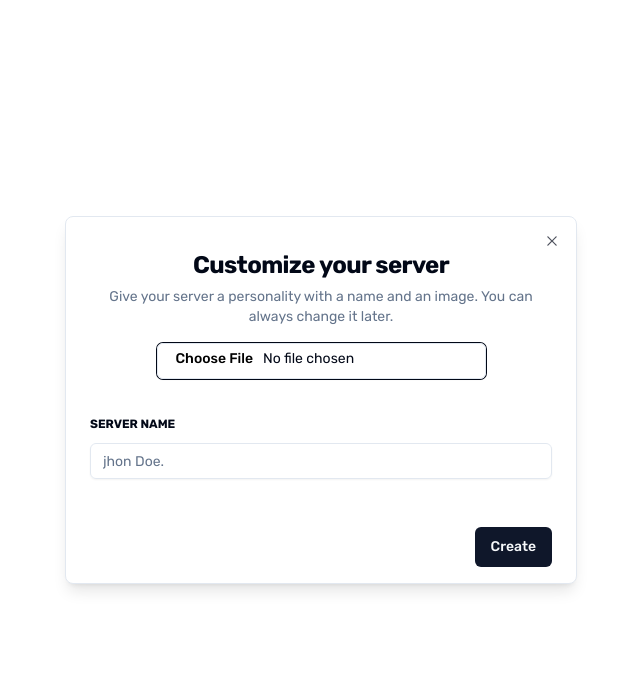
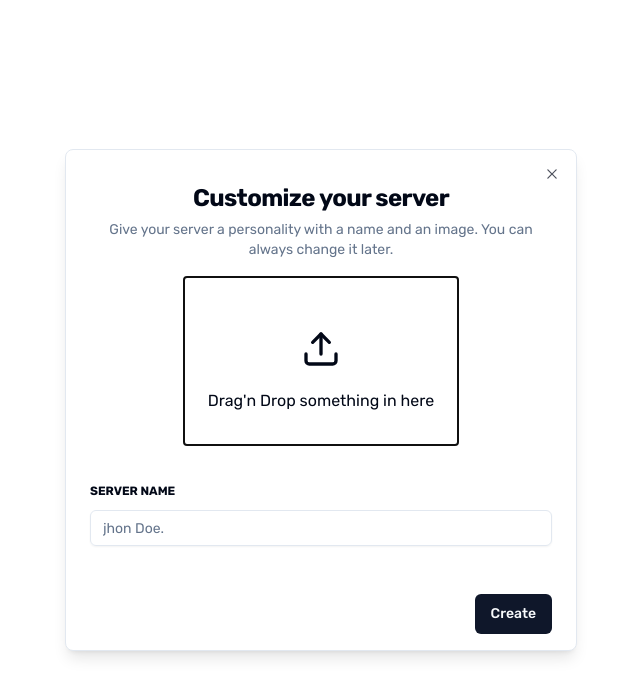
Before and after one commit to majidzahedi/discord-clone, a Next.js app: page /en in a window 1280 px wide. Shown: the top 696 px of the page, without its empty margins (319-959 px from the left). Built offline with nearby package versions, Linux system fonts and the light colour scheme.

Commit message:
feat: dropzone-uploader partly done

```diff
--- a/app/(backend)/api/servers/route.ts
+++ b/app/(backend)/api/servers/route.ts
@@ -1,10 +1,13 @@
 import { NextRequest, NextResponse } from 'next/server'
 
+// TODO: complete createServer function
 const createServer = async (req: NextRequest) => {
-  const body = await req.json()
-
-  console.log(body)
-  return new NextResponse('hello')
+  try {
+    const body = await req.json()
+    return new NextResponse(body)
+  } catch (error) {
+    return new NextResponse(`CREATE_SERVER: ${error} `, { status: 500 })
+  }
 }
 
 export { createServer as POST }
--- a/components/drop-zone.tsx
+++ b/components/drop-zone.tsx
@@ -1,8 +1,50 @@
-import React from 'react'
+import React, { useEffect, useState } from 'react'
 import { Input } from '@/components/ui/input'
+import { useDropzone } from 'react-dropzone'
+import { Upload } from 'lucide-react'
+import useUploader from '@/hooks/use-upload'
 
-function DropZoneUploader({ props }) {
-  return <Input type="file" {...props} />
+interface UploaderProps {
+  setValue:any
+}
+
+// WARN: refactor needed obviously
+// TODO: make it a headless component
+function DropZoneUploader({setValue}: UploaderProps) {
+  const [uploading, setIsUploading] = useState(false)
+  const { acceptedFiles, getRootProps, getInputProps } = useDropzone({
+    disabled: uploading,
+  })
+
+  const { setFile } = useUploader({
+    onStart: () => setIsUploading(true),
+    onComplete: (data) => {
+      const location = data?.data?.location
+      setValue(location)
+      console.log(location)
+      setIsUploading(false)
+    },
+    onError: (e) => console.log('UPLOAD_ERROR', e),
+  })
+
+  useEffect(() => {
+    if (acceptedFiles.length > 0) {
+      setFile(acceptedFiles[0])
+    }
+  }, [acceptedFiles])
+
+  return (
+    <section className="border border-dashed">
+      <div
+        {...getRootProps()}
+        className="disable:bg-white flex flex-col items-center space-y-5 px-6 py-8"
+      >
+        <Input {...getInputProps()} />
+        <Upload className="h-10 w-10" />
+        <p>Drag'n Drop something in here</p>
+      </div>
+    </section>
+  )
 }
 
 export default DropZoneUploader
--- a/components/modals/initial-modal.tsx
+++ b/components/modals/initial-modal.tsx
@@ -20,7 +20,7 @@ import { Input } from '@/components/ui/input'
 import { useTranslations } from 'next-intl'
 import { Form, FormControl, FormField, FormItem, FormLabel } from '../ui/form'
 import { Button } from '../ui/button'
-import useUploader from '@/hooks/use-upload'
+import DropZoneUploader from '@/components/drop-zone'
 
 const formSchema = z.object({
   name: z.string().min(1, {
@@ -48,12 +48,13 @@ export const InitialModal = () => {
   })
 
   const isLoading = form.formState.isSubmitting
+  console.log(form.formState.errors)
   const onSubmit = async (values: z.infer<typeof formSchema>) => {
     try {
       await axios.post('/api/servers', values)
 
+      router.refresh()
       form.reset()
-      router.refresh()
       window.location.reload()
     } catch (error) {
       console.log(error)
@@ -85,10 +86,8 @@ export const InitialModal = () => {
                   render={({ field }) => (
                     <FormItem>
                       <FormControl>
-                        <Input
-                          type="file"
-                          value={field.value}
-                          onChange={field.onChange}
+                        <DropZoneUploader
+                          setValue={(location:string)=>form.setValue('imageUrl', location)}
                         />
                       </FormControl>
                     </FormItem>
--- a/middleware.ts
+++ b/middleware.ts
@@ -3,6 +3,7 @@ import { withAuth } from 'next-auth/middleware'
 import createIntlMiddleware from 'next-intl/middleware'
 
 const locales = ['fa', 'en']
+// BUG: route '/' is not protected ???
 const publicPages = [
   '/login',
   // (/secret requires auth)
--- a/package.json
+++ b/package.json
@@ -37,6 +37,7 @@
     "prisma": "^5.2.0",
     "react": "18.2.0",
     "react-dom": "18.2.0",
+    "react-dropzone": "^14.2.3",
     "react-hook-form": "^7.46.1",
     "tailwind-merge": "^1.14.0",
     "tailwindcss": "3.3.3",
```
Also changed, not shown: lib/current-profile.ts (added, +8 -0 lines), lib/upload.js, 1 other file (tests, documents, lock files or other folders).
